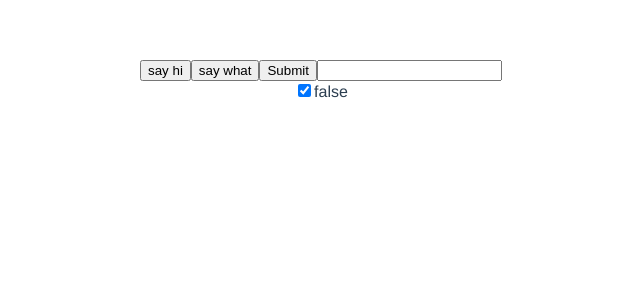
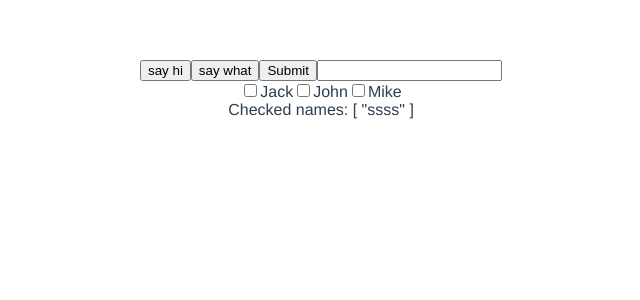
Before and after one commit to zzy7695644/vue-, a Vue app: page / in a window 1280 px wide. Shown: the top 300 px of the page, without its empty margins (319-959 px from the left). Built offline with nearby package versions, Linux system fonts and the light colour scheme.

Commit message:
多选框

```diff
--- a/src/components/Test2.vue
+++ b/src/components/Test2.vue
@@ -1,7 +1,14 @@
 <template>
   <div>
-    <input type="checkbox" id="checkbox" v-model="checked">
-    <label for="checkbox">{{checked}}</label>
+    <input type="checkbox" id="jack" value="Jack" v-model="checkedNames">
+    <label for="jack">Jack</label>
+    <input type="checkbox" id="john" value="John" v-model="checkedNames">
+    <label for="john">John</label>
+    <input type="checkbox" id="mike" value="Mike" v-model="checkedNames">
+    <label for="mike">Mike</label>
+    <br>
+    <span>Checked names: {{ checkedNames }}</span>
+    <!-- 多个复选框绑定到同一个数组 -->
   </div>
 </template>
 
@@ -9,7 +16,7 @@
 export default {
   data() {
     return{
-      checked: 'false'
+      checkedNames: ['ssss']
     }
   }
 }
```
